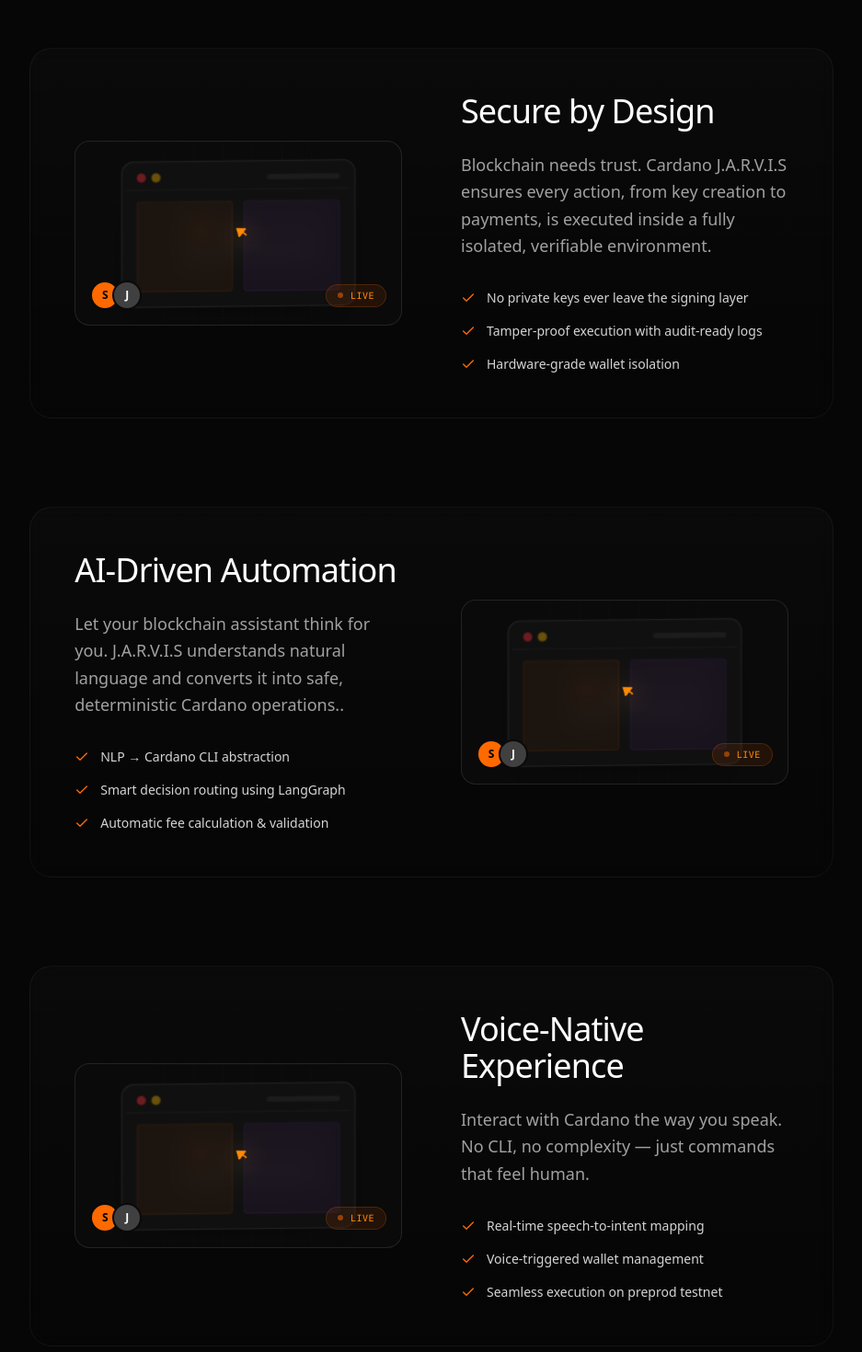
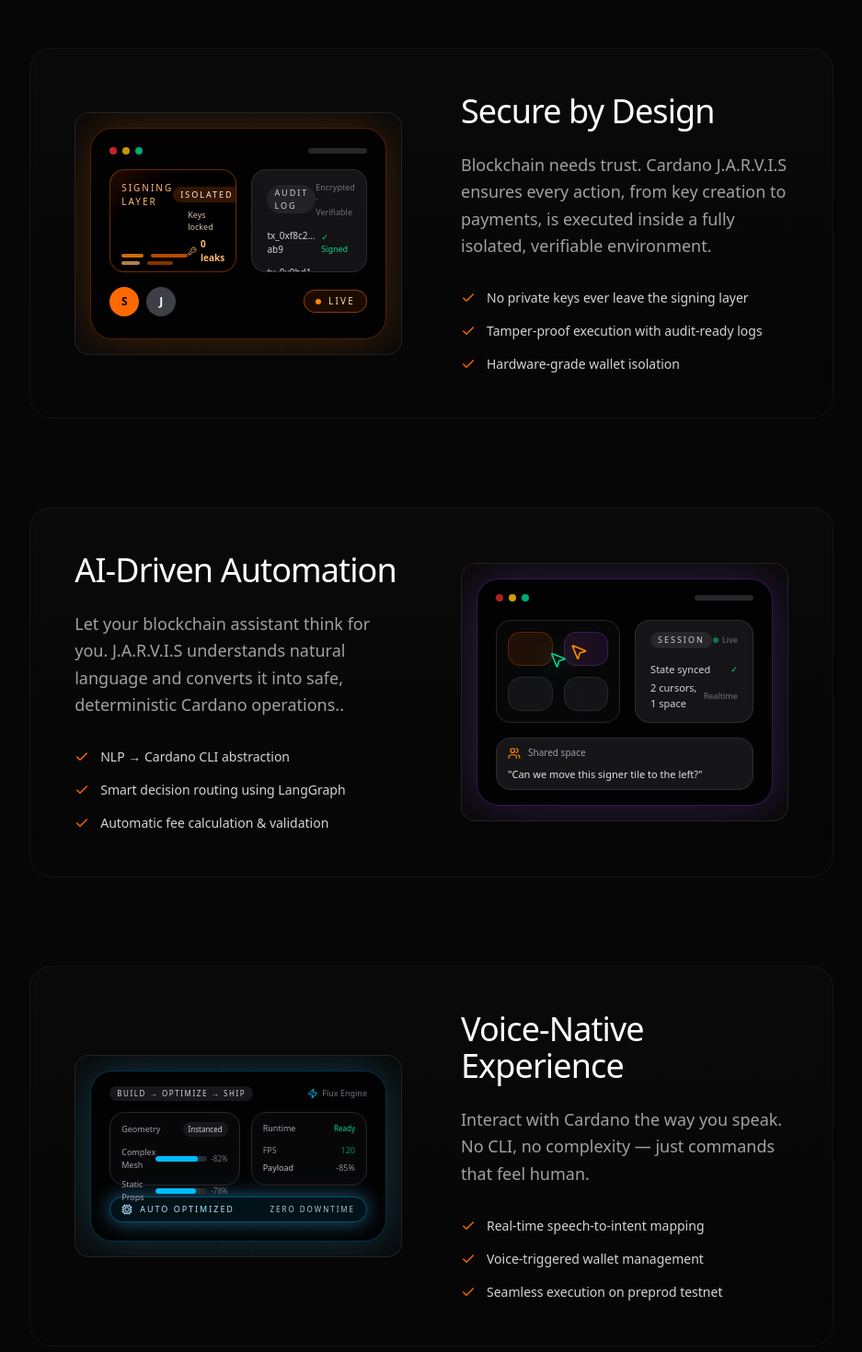
Before and after one commit to Adidem23/Cardano_J.A.R.V.I.S, a React app in the folder frontend/: page / in a window 1280 px wide. Shown: the part 2000-3470 px from the top of the page at 92% size, without its empty margins (171-1108 px from the left). Built offline with nearby package versions, Linux system fonts and the light colour scheme; the HTML template or start-up script is replaced by a standard one.

Commit message:
Minor UI fix- Updaed features Animations

```diff
--- a/frontend/src/components/custom/Features/FeatureCard.tsx
+++ b/frontend/src/components/custom/Features/FeatureCard.tsx
@@ -1,125 +1,339 @@
 import { motion } from "motion/react"
+import {
+  KeyRound,
+  Cpu,
+  Users,
+  MousePointer2,
+  Zap,
+} from "lucide-react"
 import { FeatureFrame } from "./FeatureFrame"
-import { hoverTilt } from "@/components/custom/Features/animation"
 
-export function FeatureCard({
-  delay = 0,
-  index,
-}: {
+type FeatureCardProps = {
   delay?: number
   index: number
-}) {
+}
+
+export function FeatureCard({ delay = 0, index }: FeatureCardProps) {
   return (
     <FeatureFrame delay={delay}>
-      <motion.div
-        initial="rest"
-        whileHover="hover"
-        variants={hoverTilt}
-        transition={{ duration: 0.5, ease: [0.25, 0.46, 0.45, 0.94] }}
-        className="relative w-full h-full aspect-square lg:aspect-video flex items-center justify-center overflow-hidden"
-      >
-        <div className="relative w-64 h-40 bg-[#111]/90 backdrop-blur-md border border-white/10 rounded-xl shadow-2xl flex flex-col p-1 z-10">
-          <div className="flex items-center gap-2 px-3 py-2 border-b border-white/5">
-            <div className="flex gap-1.5">
-              <motion.div
-                className="w-2.5 h-2.5 rounded-full bg-red-500/40"
-                whileHover={{ scale: 1.2 }}
-                transition={{ duration: 0.3 }}
-              />
-              <motion.div
-                className="w-2.5 h-2.5 rounded-full bg-yellow-500/40"
-                whileHover={{ scale: 1.2 }}
-                transition={{ duration: 0.3 }}
-              />
+      <div className="relative aspect-square w-full lg:aspect-video flex items-center justify-center p-4">
+        {index === 0 && <SecureVisual />}
+        {index === 1 && <MultiplayerVisual />}
+        {index === 2 && <ProductionVisual />}
       </div>
-            <div className="w-20 h-1.5 bg-white/5 rounded-full ml-auto" />
+    </FeatureFrame>
+  )
+}
+
+function SecureVisual() {
+  return (
+    <div className="relative w-full max-w-lg rounded-3xl border border-orange-500/30 bg-black/80 px-5 pt-5 pb-6 shadow-[0_0_40px_rgba(249,115,22,0.15),0_0_80px_rgba(249,115,22,0.1)]">
+      <div className="flex items-center justify-between">
+        <div className="flex items-center gap-1.5">
+          <span className="h-2 w-2 rounded-full bg-red-500/80" />
+          <span className="h-2 w-2 rounded-full bg-amber-400/80" />
+          <span className="h-2 w-2 rounded-full bg-emerald-400/80" />
+        </div>
+        <div className="h-1.5 w-16 rounded-full bg-zinc-800" />
       </div>
 
-          <div className="flex-1 p-3 grid grid-cols-2 gap-3 relative">
+      <div className="mt-4 grid grid-cols-[1.1fr_minmax(0,1fr)] gap-4">
+        <div className="relative h-28 rounded-2xl border border-orange-500/40 bg-gradient-to-br from-orange-500/15 via-black to-black overflow-hidden">
+          <div className="absolute inset-3 flex flex-col justify-between text-[10px] text-orange-100/80">
+            <div className="flex items-center justify-between uppercase tracking-[0.2em]">
+              <span className="text-orange-300">Signing Layer</span>
+              <span className="rounded-full bg-orange-500/20 px-2 py-0.5 text-[9px] text-orange-100">
+                Isolated
+              </span>
+            </div>
+            <div className="flex items-end justify-between">
+              <div className="space-y-1">
+                <div className="flex items-center gap-2">
+                  <span className="h-1 w-6 rounded-full bg-orange-400/80" />
+                  <span className="h-1 w-10 rounded-full bg-orange-500/70" />
+                </div>
+                <div className="flex items-center gap-2">
+                  <span className="h-1 w-5 rounded-full bg-orange-300/70" />
+                  <span className="h-1 w-7 rounded-full bg-orange-500/50" />
+                </div>
+              </div>
+              <div className="flex flex-col items-end gap-1 text-[9px] text-orange-100/80">
+                <span>Keys locked</span>
+                <span className="flex items-center gap-1 text-[10px] font-semibold text-orange-300">
+                  <KeyRound className="h-3 w-3" />
+                  0 leaks
+                </span>
+              </div>
+            </div>
+          </div>
+        </div>
+
+        <div className="relative flex h-28 flex-col rounded-2xl border border-white/10 bg-zinc-900/80 px-4 py-3 overflow-hidden">
+          <div className="absolute inset-0 rounded-2xl bg-gradient-to-b from-white/5 via-transparent to-transparent opacity-20" />
+          <div className="relative flex items-center justify-between text-[10px] mb-3">
+            <span className="rounded-full bg-zinc-800/80 px-2 py-0.5 text-[9px] uppercase tracking-[0.22em] text-zinc-300">
+              Audit Log
+            </span>
+            <span className="text-[9px] text-zinc-500">
+              Encrypted · Verifiable
+            </span>
+          </div>
+          <div className="relative flex flex-col justify-center flex-1 space-y-2.5 text-[10px] text-zinc-300">
+            <div className="flex items-center justify-between">
+              <span>tx_0xf8c2…ab9</span>
+              <span className="text-[9px] text-emerald-400">✓ Signed</span>
+            </div>
+            <div className="flex items-center justify-between">
+              <span>tx_0x9bd1…413</span>
+              <span className="text-[9px] text-emerald-400">✓ Logged</span>
+            </div>
+            <div className="flex items-center justify-between">
+              <span>access.audit.json</span>
+              <span className="text-[9px] text-amber-300">Tamper-proof</span>
+            </div>
+          </div>
+        </div>
+      </div>
+
+      <div className="mt-4 flex items-center justify-between">
+        <div className="flex items-center gap-2">
+          <div className="flex h-8 w-8 items-center justify-center rounded-full bg-orange-500 text-xs font-semibold text-black">
+            S
+          </div>
+          <div className="flex h-8 w-8 items-center justify-center rounded-full bg-zinc-700 text-xs font-semibold text-white">
+            J
+          </div>
+        </div>
+        <div className="flex items-center gap-2 rounded-full border border-orange-500/50 bg-orange-500/10 px-3 py-1 text-[10px] uppercase tracking-[0.22em] text-orange-200">
+          <span className="h-1.5 w-1.5 rounded-full bg-orange-400" />
+          Live
+        </div>
+      </div>
+    </div>
+  )
+}
+
+function MultiplayerVisual() {
+  return (
     <motion.div
-              className="bg-orange-500/5 border border-orange-500/10 rounded group-hover:bg-orange-500/10 transition-colors"
-              whileHover={{ scale: 1.05 }}
-              transition={{ duration: 0.3 }}
-            />
+      className="relative w-full max-w-xl rounded-3xl border border-purple-500/30 bg-black/80 px-5 py-4 shadow-[0_0_40px_rgba(168,85,247,0.15),0_0_80px_rgba(168,85,247,0.1)]"
+      initial={{ y: 18, opacity: 0 }}
+      whileInView={{ y: 0, opacity: 1 }}
+      viewport={{ once: true, amount: 0.4 }}
+      transition={{ duration: 0.75, ease: [0.22, 0.8, 0.35, 1] }}
+    >
+      <div className="flex items-center justify-between">
+        <div className="flex items-center gap-1.5">
+          <span className="h-2 w-2 rounded-full bg-red-500/70" />
+          <span className="h-2 w-2 rounded-full bg-yellow-400/80" />
+          <span className="h-2 w-2 rounded-full bg-emerald-400/80" />
+        </div>
+        <div className="h-1.5 w-16 rounded-full bg-zinc-800" />
+      </div>
+
+      <div className="mt-5 grid grid-cols-[1.05fr_minmax(0,1fr)] gap-4">
+        <div className="relative h-28 rounded-2xl border border-zinc-800 bg-zinc-950/80 overflow-hidden">
+          <div className="absolute inset-3 grid grid-cols-2 gap-3">
+            <div className="rounded-xl border border-orange-500/25 bg-orange-500/10" />
+            <div className="rounded-xl border border-purple-500/25 bg-purple-500/10" />
+            <div className="rounded-xl border border-zinc-800 bg-zinc-900/80" />
+            <div className="rounded-xl border border-zinc-800 bg-zinc-900/80" />
+          </div>
+
           <motion.div
-              className="bg-purple-500/5 border border-purple-500/10 rounded group-hover:bg-purple-500/10 transition-colors"
-              whileHover={{ scale: 1.05 }}
-              transition={{ duration: 0.3 }}
-            />
+            className="pointer-events-none absolute left-10 top-6"
+            animate={{
+              x: [0, 18, 40, 18, 0],
+              y: [0, 10, 0, -6, 0],
+            }}
+            transition={{
+              duration: 4.5,
+              repeat: Infinity,
+              ease: "easeInOut",
+            }}
+          >
+            <MousePointer2 className="h-5 w-5 text-orange-400 drop-shadow-[0_0_12px_rgba(249,115,22,0.7)]" />
+          </motion.div>
+
+          <motion.div
+            className="pointer-events-none absolute right-10 top-10"
+            animate={{
+              x: [0, -16, -32, -16, 0],
+              y: [0, -8, 0, 6, 0],
+            }}
+            transition={{
+              duration: 5,
+              repeat: Infinity,
+              ease: "easeInOut",
+              delay: 0.5,
+            }}
+          >
+            <MousePointer2 className="h-5 w-5 text-emerald-400 drop-shadow-[0_0_12px_rgba(16,185,129,0.7)]" />
+          </motion.div>
+        </div>
+
+        <div className="relative flex h-28 flex-col justify-between rounded-2xl border border-white/10 bg-zinc-900/90 px-4 py-3">
+          <div className="flex items-center justify-between text-[10px]">
+            <span className="rounded-full bg-zinc-800 px-2 py-0.5 text-[9px] uppercase tracking-[0.22em] text-zinc-300">
+              Session
+            </span>
+            <span className="flex items-center gap-1 text-[9px] text-zinc-500">
+              <span className="h-1.5 w-1.5 rounded-full bg-emerald-400 animate-pulse" />
+              Live
+            </span>
+          </div>
+          <div className="space-y-1 text-[11px] text-zinc-300">
+            <div className="flex items-center justify-between">
+              <span>State synced</span>
+              <span className="text-[9px] text-emerald-400">✓</span>
+            </div>
+            <div className="flex items-center justify-between">
+              <span>2 cursors, 1 space</span>
+              <span className="text-[9px] text-zinc-500">Realtime</span>
+            </div>
+          </div>
         </div>
       </div>
 
       <motion.div
-          className="absolute pointer-events-none z-20"
+        className="mt-4 flex w-full flex-col gap-2 rounded-2xl border border-white/10 bg-zinc-900/95 px-3 py-2 text-[11px] text-zinc-200"
         animate={{
-            x: ["-20%", "30%", "-10%"],
-            y: ["20%", "-10%", "10%"],
+          opacity: [0.7, 1, 0.7],
         }}
         transition={{
-            duration: 12,
+          duration: 4,
           repeat: Infinity,
-            repeatType: "reverse",
           ease: "easeInOut",
+          delay: 0.8,
         }}
       >
-          <svg
-            className="w-5 h-5 text-orange-400 drop-shadow-[0_4px_12px_rgba(251,146,60,0.6)]"
-            viewBox="0 0 24 24"
-            fill="currentColor"
-            style={{ transform: "rotate(-25deg)" }}
+        <div className="flex items-center gap-2 text-[10px] text-zinc-400">
+          <Users className="h-3.5 w-3.5 text-orange-400" />
+          <span>Shared space</span>
+        </div>
+        <p className="leading-snug text-[11px]">
+          "Can we move this signer tile to the left?"
+        </p>
+      </motion.div>
+    </motion.div>
+  )
+}
+
+function ProductionVisual() {
+  const progressItems = [
+    { label: "Complex Mesh", reduction: "-82%", finalWidth: "82%" },
+    { label: "Static Props", reduction: "-78%", finalWidth: "78%" },
+  ]
+
+  return (
+    <motion.div
+      className="relative w-full max-w-lg rounded-3xl border border-sky-500/30 bg-black/80 px-5 pt-4 pb-5 shadow-[0_0_40px_rgba(56,189,248,0.15),0_0_80px_rgba(56,189,248,0.1)]"
+      initial={{ opacity: 0, y: 20 }}
+      whileInView={{ opacity: 1, y: 0 }}
+      viewport={{ once: true, amount: 0.4 }}
+      transition={{ duration: 0.8, ease: [0.22, 0.8, 0.35, 1] }}
     >
-            <path d="M5.5 3.21l10.8 5.4a1 1 0 0 1 .16 1.7l-4.2 2.1 2.1 4.2a1 1 0 0 1-1.8.9l-2.1-4.2-4.2 2.1A1 1 0 0 1 4 12.91L5.69 1.8Z" />
-          </svg>
+      <div className="flex items-center justify-between text-[9px] text-zinc-500">
+        <span className="rounded-full bg-zinc-900 px-2 py-0.5 text-[8px] uppercase tracking-[0.2em] text-zinc-300">
+          Build → Optimize → Ship
+        </span>
+        <span className="flex items-center gap-1">
+          <Zap className="h-3 w-3 text-sky-400" />
+          <span>Flux Engine</span>
+        </span>
+      </div>
+
+      <div className="mt-3 grid grid-cols-[1.1fr_minmax(0,1fr)] gap-3">
+        <div className="relative h-20 rounded-2xl border border-zinc-800 bg-zinc-950/80 px-3 py-2.5">
+          <div className="flex items-center justify-between text-[9px] text-zinc-400">
+            <span>Geometry</span>
+            <span className="rounded-full bg-zinc-900 px-1.5 py-0.5 text-[8px] text-zinc-300">
+              Instanced
+            </span>
+          </div>
+          <div className="mt-2.5 space-y-2">
+            {progressItems.map((item, i) => (
+              <div
+                key={item.label}
+                className="flex items-center justify-between text-[9px]"
+              >
+                <span className="text-zinc-400">{item.label}</span>
+                <span className="flex items-center gap-1">
+                  <span className="h-1.5 w-14 overflow-hidden rounded-full bg-zinc-800">
+                    <motion.span
+                      className="block h-full rounded-full bg-sky-400 shadow-[0_0_10px_rgba(56,189,248,0.7)]"
+                      initial={{ width: "0%" }}
+                      animate={{
+                        width: [
+                          "0%",
+                          item.finalWidth,
+                          `${parseInt(item.finalWidth) - 5}%`,
+                          item.finalWidth
+                        ]
+                      }}
+                      transition={{
+                        duration: 1.5,
+                        delay: i * 0.4,
+                        repeat: Infinity,
+                        repeatDelay: 2.5,
+                        ease: [0.22, 1, 0.36, 1],
+                      }}
+                    />
+                  </span>
+                  <span className="text-[8px] text-zinc-500">{item.reduction}</span>
+                </span>
+              </div>
+            ))}
+          </div>
+        </div>
+
+        <div className="relative h-20 rounded-2xl border border-zinc-800 bg-zinc-950/80 px-3 py-2.5">
+          <div className="flex items-center justify-between text-[9px] text-zinc-400">
+            <span>Runtime</span>
+            <span className="text-[8px] text-emerald-400">
+              Ready
+            </span>
+          </div>
+          <div className="mt-2.5 space-y-1.5 text-[9px] text-zinc-300">
+            <motion.div
+              className="flex items-center justify-between"
+              initial={{ opacity: 0.5 }}
+              animate={{ opacity: [0.5, 1, 0.5] }}
+              transition={{ duration: 2.5, repeat: Infinity, delay: 0 }}
+            >
+              <span>FPS</span>
+              <span className="text-emerald-400">120</span>
             </motion.div>
+            <motion.div
+              className="flex items-center justify-between"
+              initial={{ opacity: 0.5 }}
+              animate={{ opacity: [0.5, 1, 0.5] }}
+              transition={{ duration: 2.5, repeat: Infinity, delay: 1.2 }}
+            >
+              <span>Payload</span>
+              <span className="text-zinc-400">-85%</span>
+            </motion.div>
+          </div>
+        </div>
+      </div>
 
       <motion.div
-          className="absolute bg-neutral-800 border border-white/10 rounded-lg p-3 shadow-xl w-40 text-[11px] text-neutral-300"
+        className="mt-3 flex w-full items-center justify-between rounded-full border border-sky-500/40 bg-sky-500/10 px-3 py-1.5 text-[9px] uppercase tracking-[0.22em] text-sky-200"
         animate={{
-            x: ["40%", "10%", "50%"],
-            y: ["-20%", "10%", "-10%"],
-            opacity: [0.7, 1, 0.85],
+          boxShadow: [
+            "0 0 0 rgba(56,189,248,0)",
+            "0 0 22px rgba(56,189,248,0.5)",
+            "0 0 0 rgba(56,189,248,0)",
+          ],
         }}
-          transition={{
-            duration: 14,
-            repeat: Infinity,
-            repeatType: "mirror",
-            ease: "easeInOut",
-          }}
+        transition={{ duration: 4, repeat: Infinity, ease: "easeInOut" }}
       >
-          <div className="flex items-center gap-2 mb-1">
-            <div className="w-5 h-5 flex items-center justify-center rounded-full bg-orange-500 font-bold text-[9px] text-black">
-              LG
-            </div>
-            <span className="text-[9px] text-neutral-500">Live</span>
-          </div>
-          Need this more dynamic?
-          <div className="absolute -bottom-1 left-4 w-3 h-3 bg-neutral-800 border-b border-l border-white/10 rotate-45" />
+        <span className="flex items-center gap-2">
+          <Cpu className="h-3 w-3" />
+          Auto optimized
+        </span>
+        <span className="text-[8px] text-sky-100/80">Zero downtime</span>
       </motion.div>
     </motion.div>
-
-      <div className="absolute bottom-4 left-4 right-4 flex justify-between items-center z-30">
-        <div className="flex -space-x-2">
-          <motion.div
-            className="w-8 h-8 rounded-full border-2 border-[#0A0A0A] bg-orange-500 flex items-center justify-center text-xs font-bold text-black"
-            whileHover={{ scale: 1.1, y: -2 }}
-            transition={{ duration: 0.3 }}
-          >
-            S
-          </motion.div>
-          <motion.div
-            className="w-8 h-8 rounded-full border-2 border-[#0A0A0A] bg-neutral-700 flex items-center justify-center text-xs font-bold text-white"
-            whileHover={{ scale: 1.1, y: -2 }}
-            transition={{ duration: 0.3 }}
-          >
-            J
-          </motion.div>
-        </div>
-
-        <div className="px-3 py-1 rounded-full bg-orange-500/10 border border-orange-500/20 text-orange-400 text-[10px] uppercase tracking-wider font-mono flex items-center gap-2">
-          <span className="w-1.5 h-1.5 rounded-full bg-orange-500 animate-pulse" />
-          Live
-        </div>
-      </div>
-    </FeatureFrame>
   )
 }
```
Also changed, not shown: frontend/src/components/custom/Testimonials.tsx (+16 -16 lines). Lines whose indentation alone changed are shown as unchanged.
